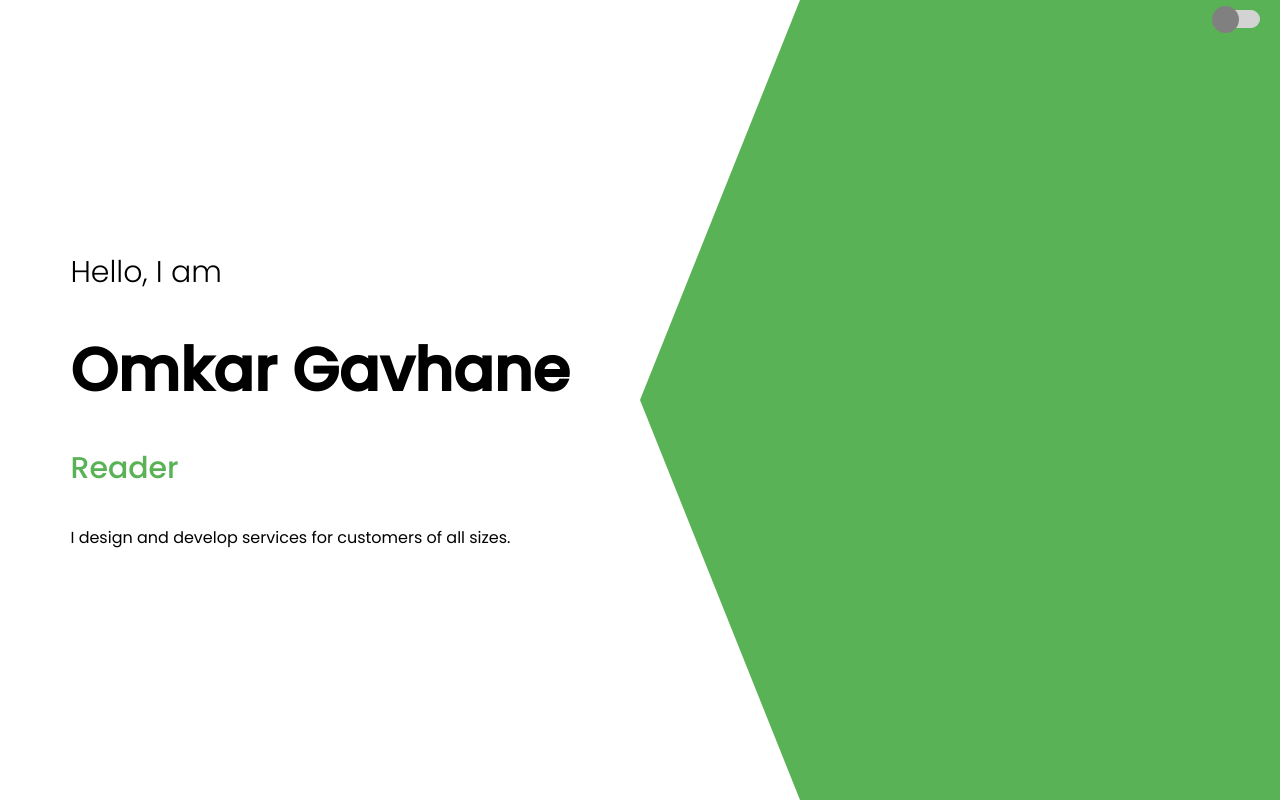
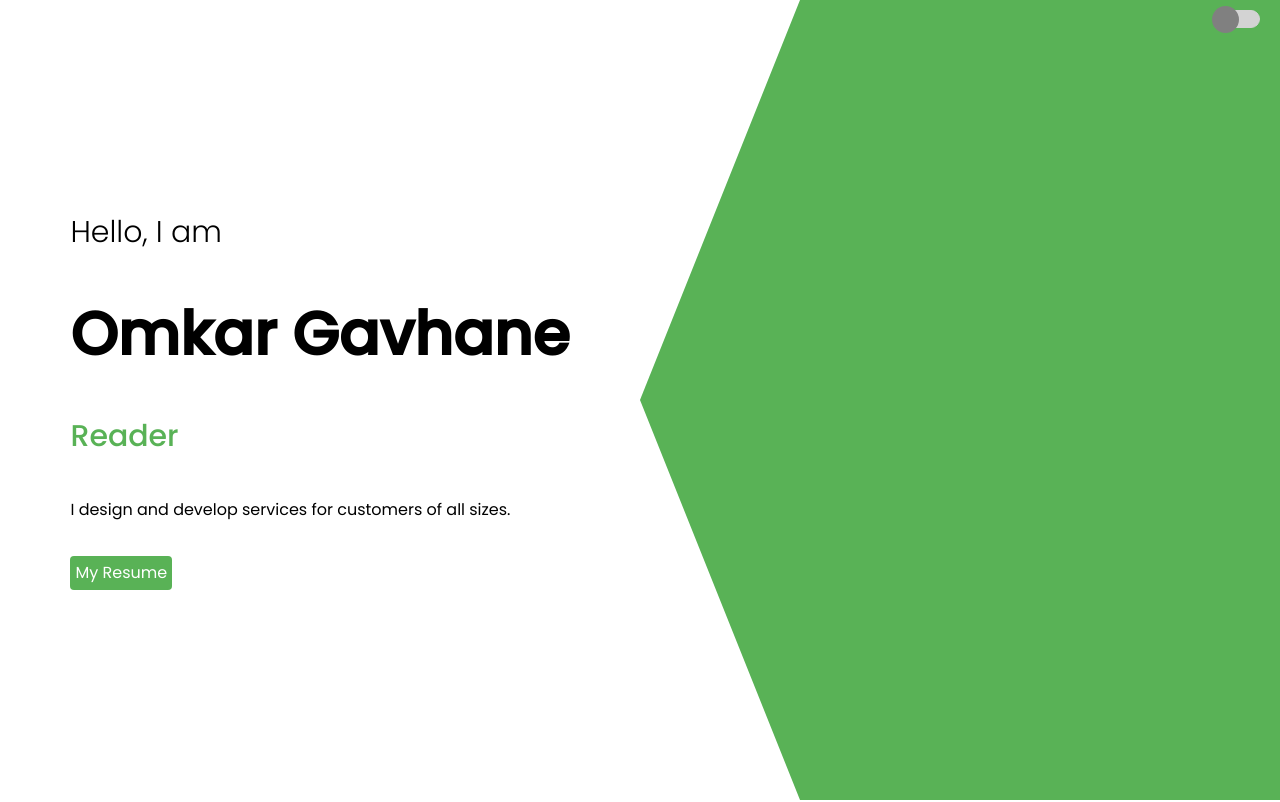
Before and after one commit to omkargavhane11/portfolio1, a React (Create React App) app: page / in a window 1280 px wide. Shown: the top 802 px of the page. Built offline with nearby package versions, Linux system fonts and the light colour scheme.

Commit message:
resume URL added

```diff
--- a/src/components/intro/Intro.jsx
+++ b/src/components/intro/Intro.jsx
@@ -20,6 +20,16 @@ const Intro = () => {
           <div className="i-desc">
             I design and develop services for customers of all sizes.
           </div>
+          {/* <button className="resume_button">
+            My Resume */}
+          <a
+            target="_blank"
+            href="https://drive.google.com/file/d/16oVjiwh7pIEx47nZmm_MqSxk9DFSft8p/view?usp=share_link"
+            className="resume_button"
+          >
+            My Resume
+          </a>
+          {/* </button> */}
         </div>
       </div>
       <div className="i-right">
--- a/src/components/intro/intro.css
+++ b/src/components/intro/intro.css
@@ -19,7 +19,7 @@
 
 .i-left-wrapper {
   padding: 50px;
-  height: 50%;
+  height: 60%;
   display: flex;
   flex-direction: column;
   justify-content: space-between;
@@ -84,6 +84,14 @@
   position: absolute;
 }
 
+.resume_button {
+  background-color: #59b256;
+  color: white;
+  padding: 5px;
+  width: max-content;
+  border-radius: 4px;
+}
+
 @media screen and (max-width: 480px) {
   .i {
     flex-direction: column;
```
